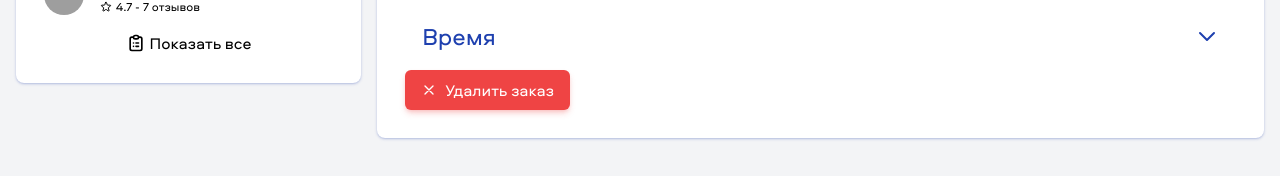
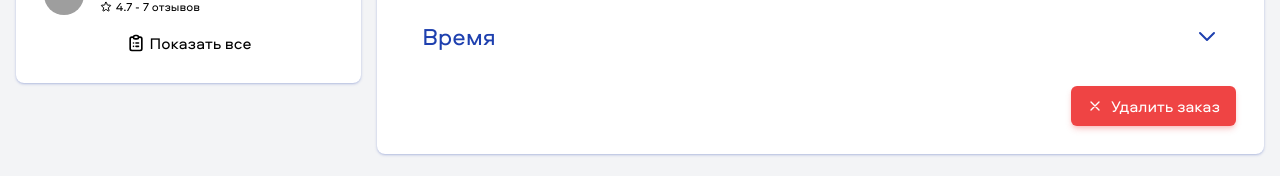
Before and after one commit to crazyysasha/vue-workbase-app, a Vue app: page /order/1 in a window 1280 px wide. Shown: the part 485-661 px from the top of the page. Built offline with nearby package versions, Linux system fonts and the light colour scheme; no server answers; grey boxes are pictures that could not be loaded.

Commit message:
prepare after merges

```diff
--- /dev/null
+++ b/src/components/order/composables/api-instance.js
@@ -0,0 +1,4 @@
+import useOrderModel from "@/composables/orders/model";
+
+
+export const instance = useOrderModel();
--- a/src/views/OrderView.vue
+++ b/src/views/OrderView.vue
@@ -21,6 +21,7 @@
 	const { orderId } = toRefs(props);
 
 	const { onGet, model, onUpdate, onDelete } = useOrderModel(orderId.value);
+
 	const {
 		execute: getOrderExecute,
 		isLoading: getOrderIsLoading,
@@ -51,6 +52,7 @@
 			if (type == "validation") {
 				return;
 			}
+
 			if (type == "not_found") {
 				router.replace({
 					name: "404",
@@ -490,10 +492,11 @@
 							</div>
 						</accordion-item>
 					</accordion-container>
+					<div class="flex mt-4">
 						<c-button
 							@click="deleteOrderExecute"
 							scheme="danger"
-						class="flex items-center"
+							class="flex items-center ml-auto"
 							:loading="
 								deleteOrderIsLoading ||
 								updateOrderIsLoading ||
@@ -508,6 +511,7 @@
 							<h-x class="h-4 w-4 mr-2"> </h-x>
 							Удалить заказ
 						</c-button>
+					</div>
 				</div>
 				<!-- <div
 
```
Lines whose indentation alone changed are shown as unchanged.
